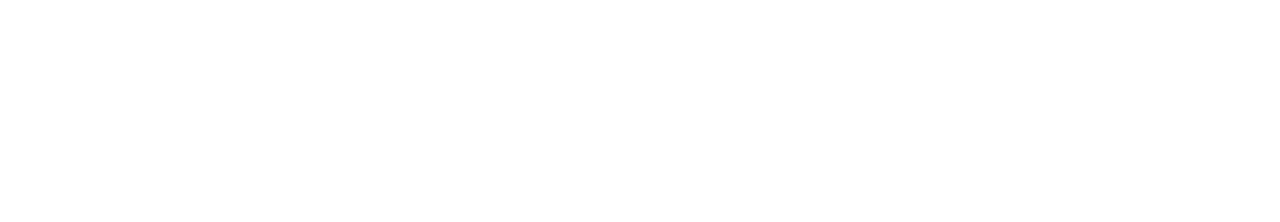
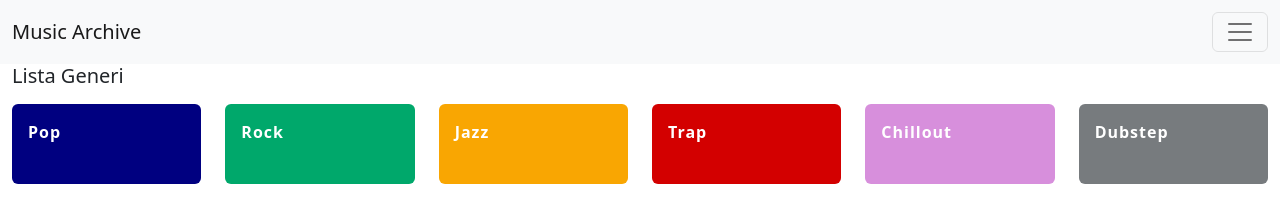
Before and after one commit to walval24/music-archive, a plain HTML site: page index.html in a window 1280 px wide. Drawn offline with nearby package versions, Linux system fonts and the light colour scheme.

Commit message:
added music genre list

```diff
--- a/assets/css/style.css
+++ b/assets/css/style.css
@@ -0,0 +1,48 @@
+header > nav {
+    height: 4rem;
+}
+
+main {
+    margin-top: 4rem;
+}
+
+a {
+    text-decoration: none;
+}
+
+.card:hover {
+    transform: scale(1.1);
+    opacity: 0.8;
+    transition: ease-in 0.2s;
+}
+
+.card > .card-body {
+    height: 5rem;
+    color: white;
+    font-weight: bold;
+    letter-spacing: 1px;
+}
+
+.bg-pop {
+    background-color: #000080;
+}
+
+.bg-rock {
+    background-color: #00a86b;
+}
+
+.bg-jazz {
+    background-color: #f9a602;
+}
+
+.bg-trap {
+    background-color: #d30000;
+}
+
+.bg-chillout {
+    background-color: #d78fdc;
+}
+
+.bg-dubstep {
+    background-color: #777b7e;
+}
--- a/index.html
+++ b/index.html
@@ -7,20 +7,89 @@
     <meta name="viewport" content="width=device-width, initial-scale=1" />
 
     <link rel="icon" href="assets/icon/favicon.ico" />
-    <!-- Import referenza Bootstrap 5 con url cdn-->
     <link href="https://cdn.jsdelivr.net/npm/bootstrap@5.2.3/dist/css/bootstrap.min.css" rel="stylesheet"
         integrity="sha384-rbsA2VBKQhggwzxH7pPCaAqO46MgnOM80zW1RWuH61DGLwZJEdK2Kadq2F9CUG65" crossorigin="anonymous">
-    <!-- Import libreria font-awesome 6.2.1 -->
     <link rel="stylesheet" href="https://cdnjs.cloudflare.com/ajax/libs/font-awesome/6.2.1/css/all.min.css"
         integrity="sha512-MV7K8+y+gLIBoVD59lQIYicR65iaqukzvf/nwasF0nqhPay5w/9lJmVM2hMDcnK1OnMGCdVK+iQrJ7lzPJQd1w=="
         crossorigin="anonymous" referrerpolicy="no-referrer" />
-    <!-- Riferimento al foglio di stile "style.css" presente nella cartella "css" -->
     <link href="assets/css/style.css" rel="stylesheet" />
 </head>
+
 <body>
-    <header>
+    <header class="sticky-top">
+        <nav class="navbar bg-light fixed-top">
+            <div class="container-fluid">
+                <a class="navbar-brand" href="#">Music Archive</a>
+                <button class="navbar-toggler" type="button" data-bs-toggle="offcanvas"
+                    data-bs-target="#offcanvasNavbar" aria-controls="offcanvasNavbar">
+                    <span class="navbar-toggler-icon"></span>
+                </button>
+                <div class="offcanvas offcanvas-end" tabindex="-1" id="offcanvasNavbar"
+                    aria-labelledby="offcanvasNavbarLabel">
+                    <div class="offcanvas-header">
+                        <h5 class="offcanvas-title" id="offcanvasNavbarLabel">Menu</h5>
+                        <button type="button" class="btn-close" data-bs-dismiss="offcanvas" aria-label="Close"></button>
+                    </div>
+                    <div class="offcanvas-body">
+                        <ul class="navbar-nav justify-content-end flex-grow-1 pe-3">
+                            <li class="nav-item">
+                                <a class="nav-link active" aria-current="page" href="#">Home</a>
+                            </li>
+                            <li class="nav-item">
+                                <a class="nav-link" href="#">Archivio</a>
+                            </li>
+                        </ul>
+                    </div>
+                </div>
+            </div>
+        </nav>
     </header>
-    <main>
+    <main class="container-fluid">
+        <h5>Lista Generi</h5>
+        <section class="row">
+            <article class="col-6 col-sm-4 col-md-3 col-lg-2">
+                <a href="#" class="card my-2 bg-pop border-0">
+                    <div class="card-body ">
+                        Pop
+                    </div>
+                </a>
+            </article>
+            <article class="col-6 col-sm-4 col-md-3 col-lg-2">
+                <div class="card my-2 bg-rock border-0">
+                    <a href="#" class="card-body ">
+                        Rock
+                </div>
+                </a>
+            </article>
+            <article class="col-6 col-sm-4 col-md-3 col-lg-2">
+                <div class="card my-2 bg-jazz border-0">
+                    <a href="#" class="card-body ">
+                        Jazz
+                </div>
+                </a>
+            </article>
+            <article class="col-6 col-sm-4 col-md-3 col-lg-2">
+                <div class="card my-2 bg-trap border-0">
+                    <a href="#" class="card-body ">
+                        Trap
+                </div>
+                </a>
+            </article>
+            <article class="col-6 col-sm-4 col-md-3 col-lg-2">
+                <div class="card my-2 bg-chillout border-0">
+                    <a href="#" class="card-body ">
+                        Chillout
+                </div>
+                </a>
+            </article>
+            <article class="col-6 col-sm-4 col-md-3 col-lg-2">
+                <div class="card my-2 bg-dubstep border-0">
+                    <a href="#" class="card-body ">
+                        Dubstep
+                </div>
+                </a>
+            </article>
+        </section>
     </main>
     <footer>
     </footer>
```
